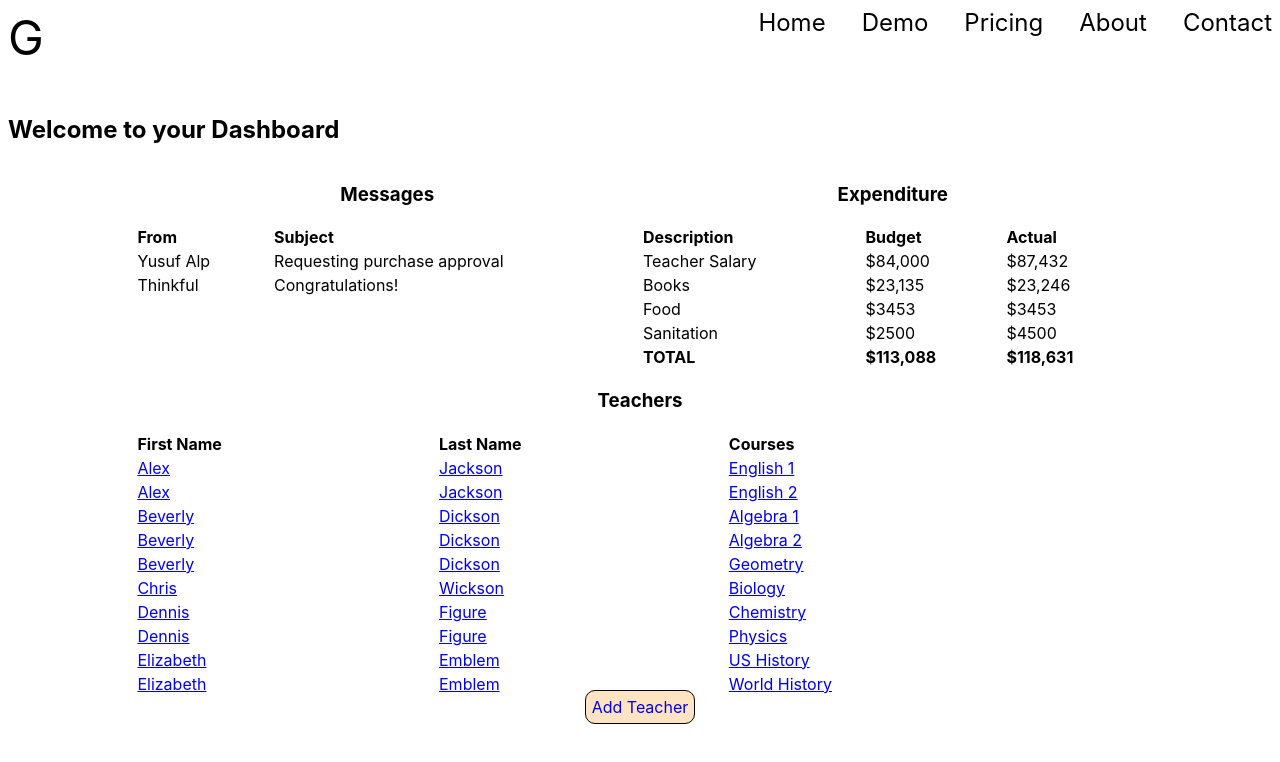
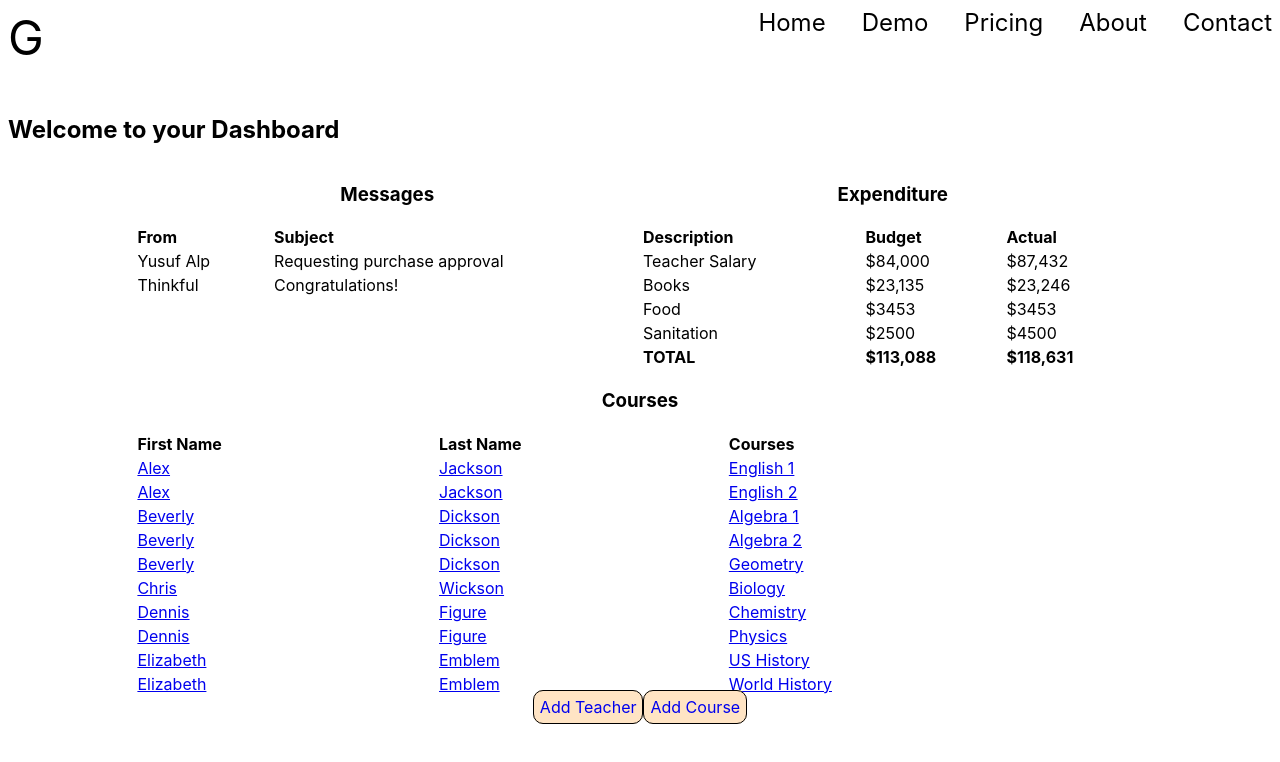
Before and after one commit to yusufalp/gleamsis-client, a React (Create React App) app: page /dashboard in a window 1280 px wide. Shown: the top 762 px of the page. Built offline with nearby package versions, Linux system fonts and the light colour scheme.

Commit message:
Updated teacher page

```diff
--- a/src/Dashboard/Dashboard.js
+++ b/src/Dashboard/Dashboard.js
@@ -23,7 +23,7 @@ class Dashboard extends React.Component {
         </div>
         <div className="group">
           <div className="item-dash">
-            <h3>Teachers</h3>
+            <h3>Courses</h3>
             <table>
               <thead>
                 <tr>
@@ -37,6 +37,7 @@ class Dashboard extends React.Component {
               )}
             </table>
             <Link to={'/AddTeacher'} className="btn-teacher">Add Teacher</Link>
+            <Link to={'/AddCourse'} className="btn-teacher">Add Course</Link>
           </div>
         </div>
       </div>
--- a/src/Teachers/Teacher.js
+++ b/src/Teachers/Teacher.js
@@ -1,14 +1,15 @@
 import React from 'react';
 import { Link } from 'react-router-dom';
-import STORE from '../STORE/STORE';
+import DataContext from '../DataContext';
 
 class Teacher extends React.Component {
+  static contextType = DataContext;
   handleDeleteTeacher(teacher) {
     console.log(teacher)
   }
   render() {
-    let teacher = STORE.teachers.find(teacher => teacher.id === Number(this.props.match.params.id))
-    let courses = STORE.courses.filter(course => course.teacher_id === teacher.id)
+    let teacher = this.context.teachers.find(teacher => teacher.id === Number(this.props.match.params.id))
+    let courses = this.context.courses.filter(course => course.teacher_id === teacher.id)
     return (
       <div>
         <h2>Hello admin,</h2>
```
